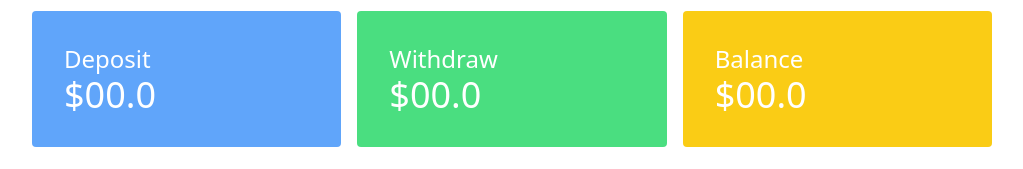
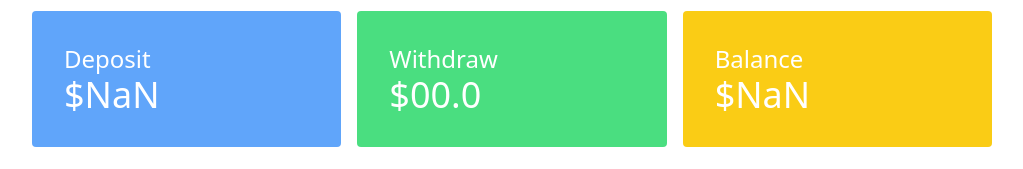
Before and after one commit to Ezabulbary/Simple-Interactive-bank-website, a plain HTML site: page banking.html in a window 1280 px wide. Both pictures are taken after a click on the button "Deposit". Shown: the part 133-302 px from the top of the page, without its empty margins (128-1151 px from the left). Drawn offline with nearby package versions, Linux system fonts and the light colour scheme.

Commit message:
added deposit event

```diff
--- a/banking.html
+++ b/banking.html
@@ -16,7 +16,7 @@
             <div class="grid grid-cols-3 gap-4">
                 <div class="bg-blue-400 p-8 rounded">
                     <h3 class="text-2xl">Deposit</h3>
-                    <h3 class="text-4xl">$00.0</h3>
+                    <h3 class="text-4xl">$<span id="deposit-total">00.0</span></h3>
                 </div>
                 <div class="bg-green-400 p-8 rounded">
                     <h3 class="text-2xl">Withdraw</h3>
@@ -24,7 +24,7 @@
                 </div>
                 <div class="bg-yellow-400 p-8 rounded">
                     <h3 class="text-2xl">Balance</h3>
-                    <h3 class="text-4xl">$00.0</h3>
+                    <h3 class="text-4xl">$<span id="blance-total">1200.0</span></h3>
                 </div>
             </div>
         </section>
@@ -47,5 +47,6 @@
             </div>
         </section>
     </main>
+    <script src="js/banking.js"></script>
 </body>
 </html>
--- /dev/null
+++ b/js/banking.js
@@ -0,0 +1,22 @@
+document.getElementById('deposit-button').addEventListener('click', function(){
+    const depositInput = document.getElementById('deposit-input');
+    const newDepositAmountText = depositInput.value;
+    const newDepositAmount = parseFloat(newDepositAmountText);
+
+    const depositTotal = document.getElementById('deposit-total');
+    const previusDepositText = depositTotal.innerText;
+    const previusDepositTotal = parseFloat(previusDepositText);
+
+    const totalDeposit = newDepositAmount + previusDepositTotal;
+    depositTotal.innerText = totalDeposit;
+
+    const blanceTotal = document.getElementById('blance-total');
+    const blanceTotalText = blanceTotal.innerText;
+    const previusBlanceTotal = parseFloat(blanceTotalText);
+
+    const newTotalBlance = previusBlanceTotal + newDepositAmount;
+
+    blanceTotal.innerText = newTotalBlance;
+
+    depositInput.value = '';
+});
```
Also changed, not shown: index.html (+1 -1 lines), js/login.js (renamed from js/bank.js).
